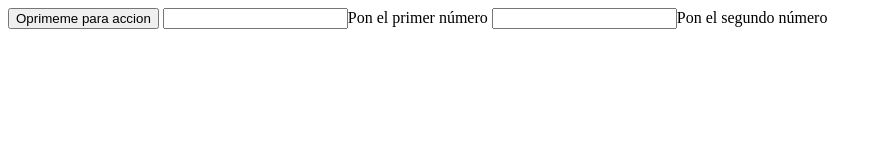
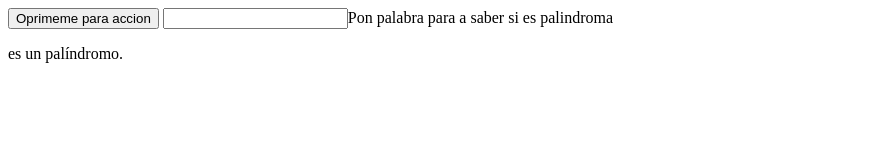
Before and after one commit to javierportillar/JsExercises, a plain HTML site: page 16_chekLastDigit/index.html in a window 1280 px wide. Both pictures are taken after a click on the button "Oprimeme para accion". Shown: the whole page, without its empty margins (0-882 px from the left). Drawn offline with Linux system fonts and the light colour scheme.

Commit message:
Se hizo ejercicio de palabra palindroma con y sin ciclo

```diff
--- a/16_chekLastDigit/index.html
+++ b/16_chekLastDigit/index.html
@@ -7,8 +7,7 @@
 </head>
 <body>
     <button class="btn">Oprimeme para accion</button>
-    <input type="text" class="number-a">Pon el primer número
-    <input type="text" class="number-b">Pon el segundo número
+    <input type="text" class="number-a">Pon palabra para a saber si es palindroma
     <p class="answ"></p>
     <script src="index.js"></script>
 </body>
--- a/16_chekLastDigit/index.js
+++ b/16_chekLastDigit/index.js
@@ -1,20 +1,30 @@
 const btn = document.querySelector(".btn");
-const numA = document.querySelector(".number-a");
-const numB = document.querySelector(".number-b");
+const wordA = document.querySelector(".number-a");
 //Cuadro de respuesta
 const answ = document.querySelector(".answ");
 
-btn.addEventListener("click", tableMulti);
+btn.addEventListener("click", palinWord);
 
-function tableMulti() {
-  let LastnumberA = numA.value.slice(-1); //Slice retorna una cadena según el parametro
-  let LastnumberB = numB.value.slice(-1); //Indicado, -1 toma ultmimo valor, 0..n toma
-  if (LastnumberA == LastnumberB) {       //Desde inicio hasta n
-    console.log(`Los ultímos digitos de ${numA.value} y ${numB.value}
-    Coinciden y es ${LastnumberA}`);
+function palinWord() {
+  const word = wordA.value.toLowerCase(); //Convertir text a lowerCase
+  const reversedWord = word.split("").reverse().join(""); // Separar carcarteres, Invertir caracteres y unir caracteres
+
+  if (word === reversedWord) {
+    answ.innerText = `${word} es un palíndromo.`;
+    console.log(`${word} es un palíndromo.`);
   } else {
-    console.log(`Los ultímos digitos de ${numA.value} y ${numB.value}
-    NO Coinciden, porque ${LastnumberA} =! ${LastnumberB}`);
+    answ.innerText = `${word} no es un palíndromo.`;
+    console.log(`${word} No es un palíndromo.`);
+  }
+  // Mediante bucle
+  for (let i = 0; i < word.length / 2; i++) {
+    if (word[i] !== word[word.length - 1 - i]) {
+      console.log(`${word} NO ES PALÍNDROMO.`);
+      return; // Salir del bucle y detener la verificación
+    } else {
+      console.log(`${word} ES PALÍNDROMO.`);
+    }
   }
 }
+
 // 153, 370, 371 son numeros Armstrong
```
Also changed, not shown: 16_chekLastDigit/readme.txt.
